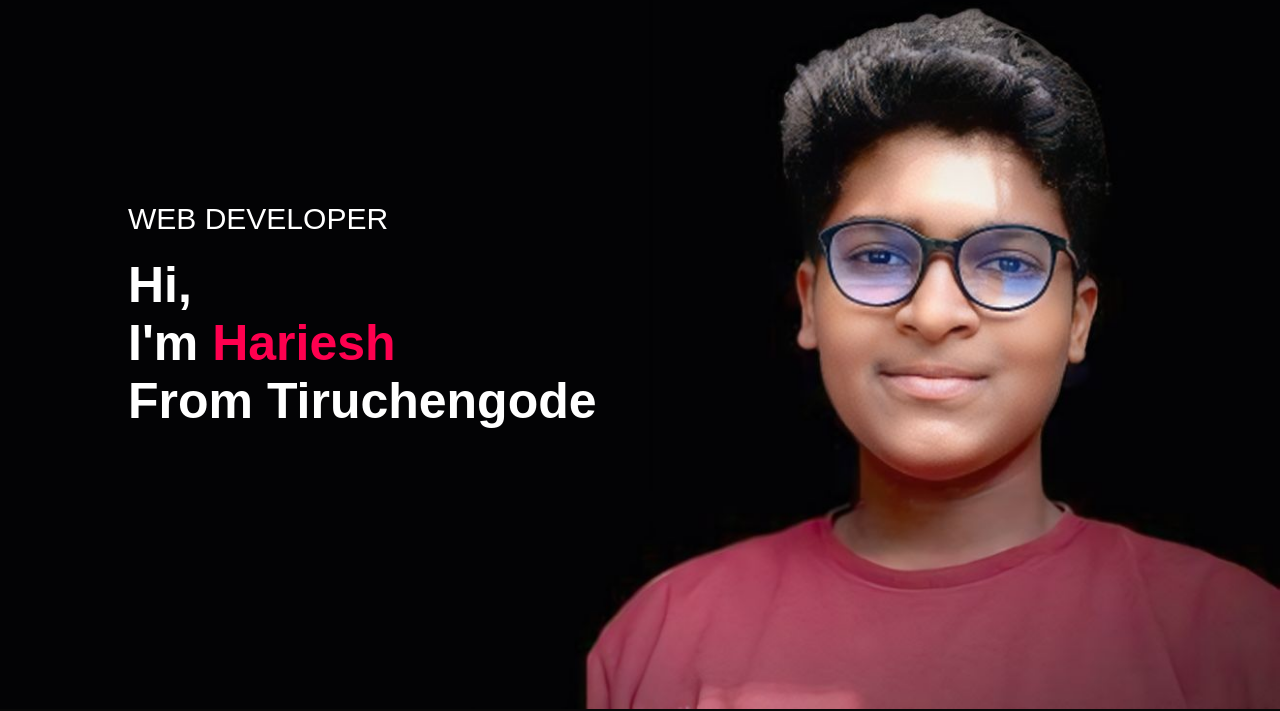
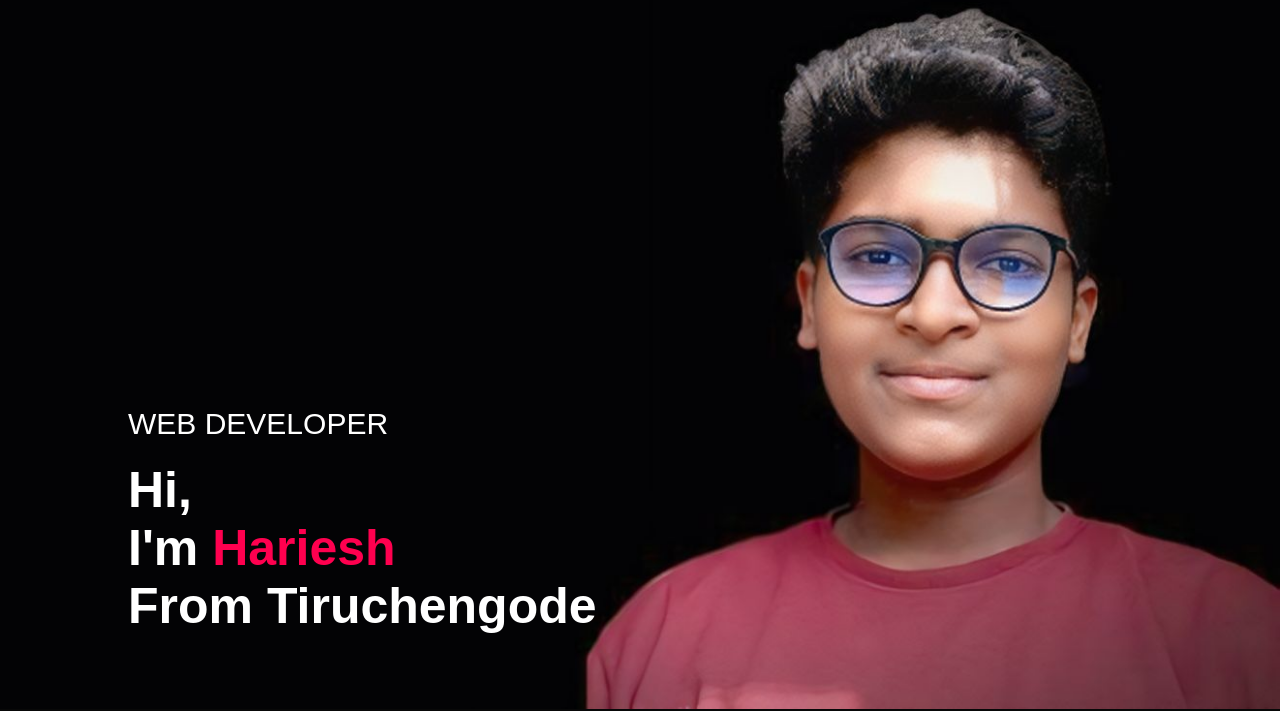
Before and after one commit to VelavanHariesh/main-portfolio, a plain HTML site: page index.html in a window 1280 px wide. Shown: the part 91-802 px from the top of the page. Drawn offline with Linux system fonts and the light colour scheme.

Commit message:
Update css.css

```diff
--- a/css.css
+++ b/css.css
@@ -56,7 +56,7 @@ nav ul li a:hover::after{
     width: 100%;
 }
 .header-text{
-    margin-top: 20%;
+    margin-top: 40%;
     font-size: 30px;
 
 }
```
